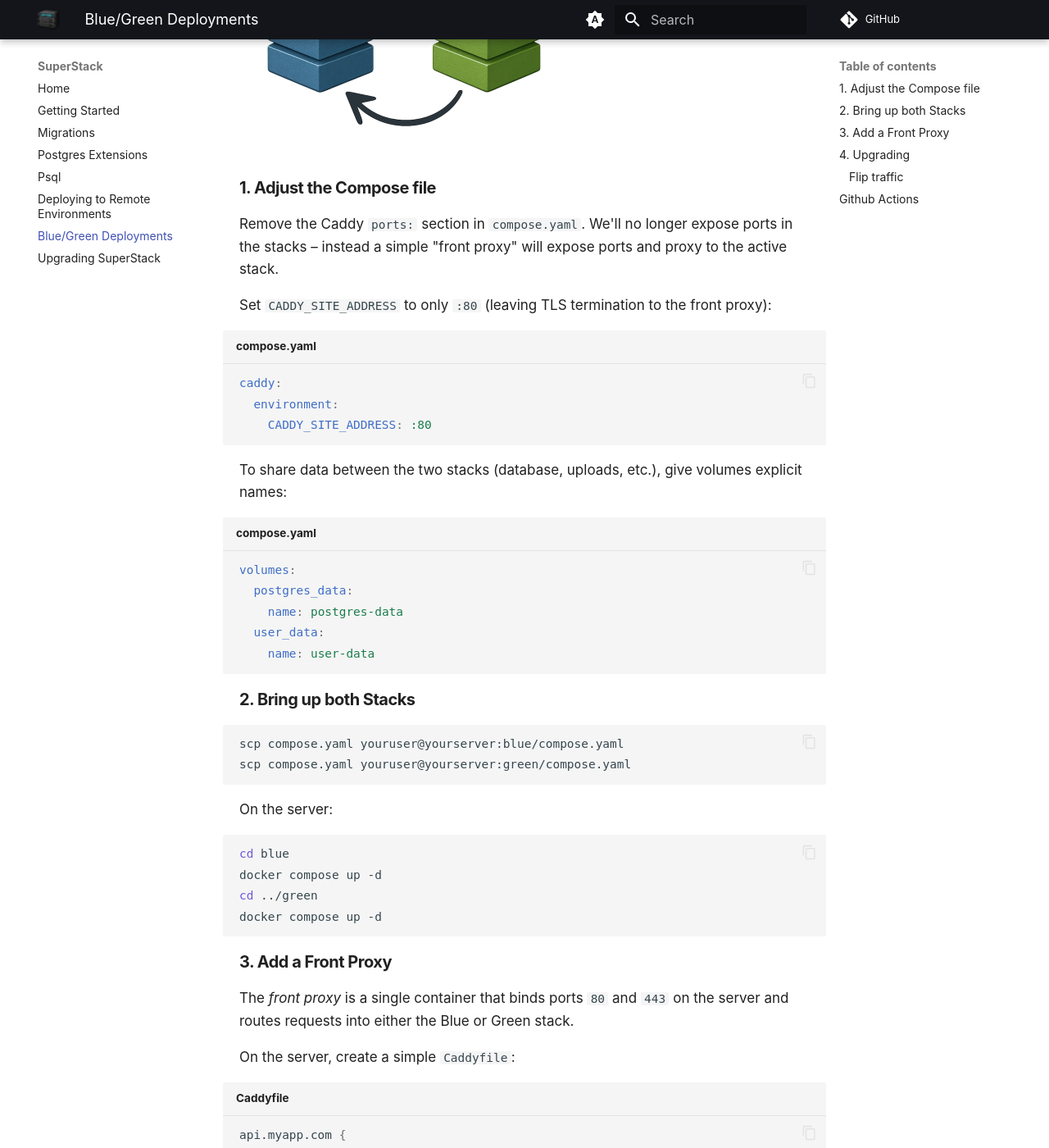
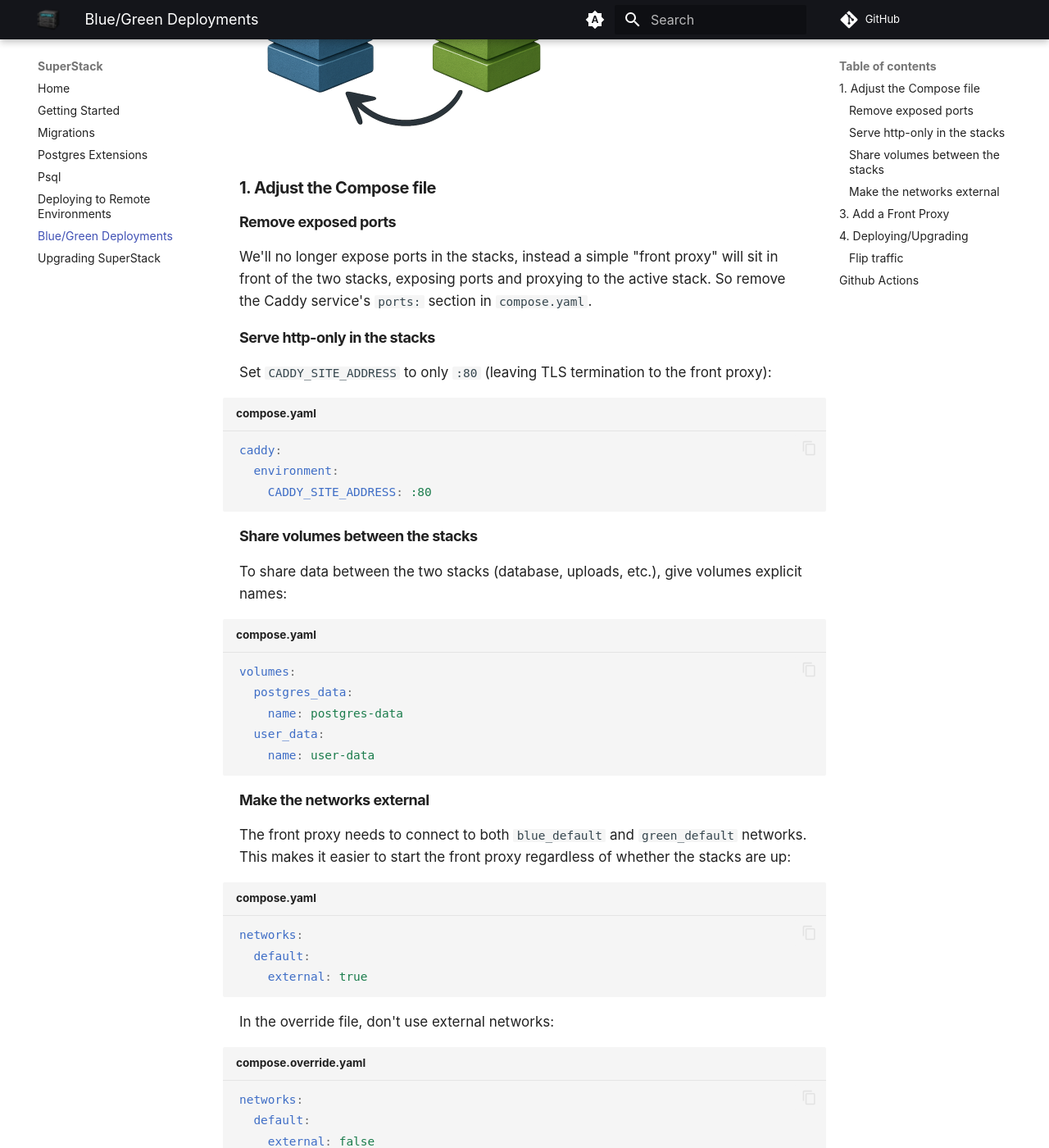
Before and after one commit to explodinglabs/superstack.docs, an MkDocs documentation site: the page built from docs/bluegreen.md, in a window 1280 px wide and 1400 px high, scrolled down 464 px. Shown: the whole window at 82% size. Built offline with MkDocs 1.6.1 and Material for MkDocs 9.7.7, drawn with Linux system fonts in a browser that asks for light colours; comment, search, counter and statistics services are not loaded; some of the changed text lies outside the part shown.

Commit message:
Adjust bluegreen

````diff
--- a/docs/bluegreen.md
+++ b/docs/bluegreen.md
@@ -6,9 +6,13 @@ near-zero downtime and easy rollback.
 
 ## 1. Adjust the Compose file
 
-Remove the Caddy `ports:` section in `compose.yaml`. We'll no longer expose
-ports in the stacks – instead a simple "front proxy" will expose ports and
-proxy to the active stack.
+### Remove exposed ports
+
+We'll no longer expose ports in the stacks, instead a simple "front proxy" will
+sit in front of the two stacks, exposing ports and proxying to the active
+stack. So remove the Caddy service's `ports:` section in `compose.yaml`.
+
+### Serve http-only in the stacks
 
 Set `CADDY_SITE_ADDRESS` to only `:80` (leaving TLS termination to the front
 proxy):
@@ -18,6 +22,8 @@ caddy:
   environment:
     CADDY_SITE_ADDRESS: :80
 ```
+
+### Share volumes between the stacks
 
 To share data between the two stacks (database, uploads, etc.), give volumes
 explicit names:
@@ -30,20 +36,31 @@ volumes:
     name: user-data
 ```
 
-## 2. Bring up both Stacks
+### Make the networks external
+
+The front proxy needs to connect to both `blue_default` and `green_default`
+networks. This makes it easier to start the front proxy regardless of whether
+the stacks are up:
+
+```yaml title="compose.yaml"
+networks:
+  default:
+    external: true
+```
+
+In the override file, don't use external networks:
+
+```yaml title="compose.override.yaml"
+networks:
+  default:
+    external: false
+```
+
+Shell into the server and manually create the two networks:
 
 ```sh
-scp compose.yaml youruser@yourserver:blue/compose.yaml
-scp compose.yaml youruser@yourserver:green/compose.yaml
-```
-
-On the server:
-
-```sh
-cd blue
-docker compose up -d
-cd ../green
-docker compose up -d
+docker network create blue_default
+docker network create green_default
 ```
 
 ## 3. Add a Front Proxy
@@ -80,13 +97,13 @@ docker run -d \
   caddy:2
 ```
 
-## 4. Upgrading
+## 4. Deploying/Upgrading
 
 Deploying is the same as [before](deploying.md), but now we're deploying the
 _idle stack_. For this example, `green` is idle so that's the one we're
 deploying.
 
-Create `blue` and `green` directories on the server and deploy `compose.yaml`
+Create `blue` and `green` directories on the server and copy `compose.yaml`
 into the idle stack's directory:
 
 ```sh
````
